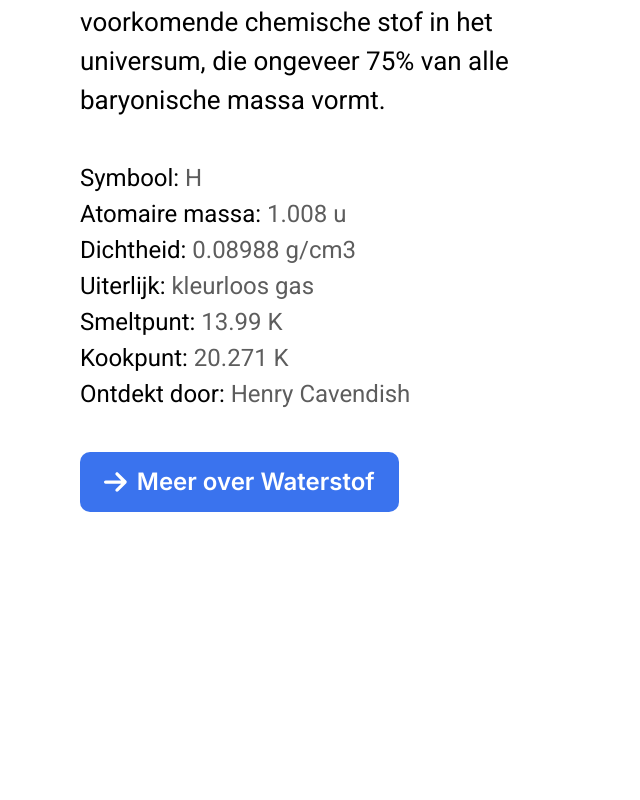
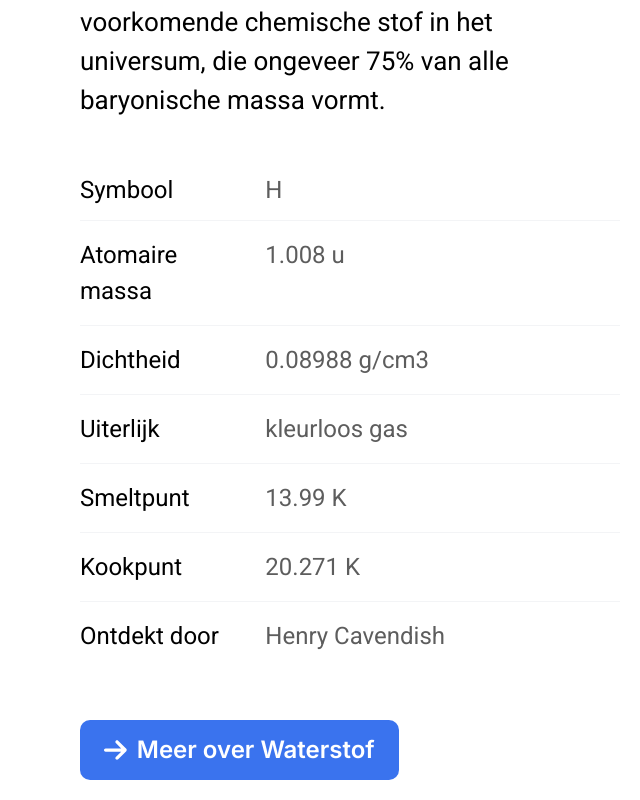
Before and after one commit to Orbital-App/Orbital, a React (Vite) app: page /element/1 in a window 1280 px wide. Shown: the part 607-1407 px from the top of the page, without its empty margins (0-640 px from the left). Before the commit the page ends 1179 px from the top, so only its background shows below. Built offline with nearby package versions, Linux system fonts and the light colour scheme.

Commit message:
Made working search page and 404 page, tweaked search bar in the header and revamped the information about the element in ElementDetailPage.

```diff
--- a/src/App.tsx
+++ b/src/App.tsx
@@ -6,6 +6,7 @@ import Header from "./components/Header";
 import SearchPage from "./pages/SearchPage";
 import SettingsPage from "./pages/SettingsPage";
 import FavoritesPage from "./pages/FavoritesPage";
+import PageNotFound from "./pages/404";
 
 // ROUTER
 function App() {
@@ -19,6 +20,7 @@ function App() {
           <Route path="/settings" element={<SettingsPage />} />
           <Route path="/favorites" element={<FavoritesPage />} />
           <Route path="/element/:symbol" element={<ElementDetail />} />
+          <Route path="*" element={<PageNotFound />} />
         </Routes>
       </Router>
     </>
--- a/src/components/Header.tsx
+++ b/src/components/Header.tsx
@@ -2,8 +2,11 @@ import { FontAwesomeIcon } from "@fortawesome/react-fontawesome";
 import { faGear, faMagnifyingGlass } from "@fortawesome/free-solid-svg-icons";
 import { faStar } from "@fortawesome/free-regular-svg-icons";
 import { Link } from "react-router-dom";
+import { useState } from "react";
 
 function Header() {
+  const [searchText, setSearchText] = useState("Zoek");
+
   return (
     <header className="header text-black px-[45px] h-[120px]">
       <div className="flex items-center pt-[32px]">
@@ -13,12 +16,12 @@ function Header() {
           </h1>
         </Link>
         <div className="font-header text-[#5D5D5D] text-2xl ml-[75px]">
-          <form action={"search"} method="get" className="flex items-center">
+          <form action={"/search"} method="get" className="flex items-center" onMouseOver={() => setSearchText("Naam, nummer of symbool")} onMouseLeave={() => setSearchText("Zoek")}>
             <FontAwesomeIcon
               icon={faMagnifyingGlass}
               className="header-icons mr-[10px]"
             />
-            <input type="text" placeholder="Zoek" name="i"></input>
+            <input className="" type="text" placeholder={searchText} name="q"></input>
           </form>
         </div>
         <div className="flex items-center ml-auto">
--- /dev/null
+++ b/src/pages/404.tsx
@@ -0,0 +1,28 @@
+import { faArrowRight } from "@fortawesome/free-solid-svg-icons/faArrowRight";
+import { FontAwesomeIcon } from "@fortawesome/react-fontawesome";
+
+export default function PageNotFound() {
+  return (
+    <>
+      <div className="flex flex-col justify-center items-center h-[70vh]">
+        <div className="relative text-center">
+          <h1 className="mt-2 text-[64px] font-bold text-balance text-gray-900">
+            Pagina niet gevonden
+          </h1>
+          <button
+            onClick={() => window.history.back()}
+            className="mt-[40px] inline-flex items-center bg-[#3A73EE] text-white rounded-[10px] h-[60px] cursor-pointer"
+          >
+            <FontAwesomeIcon
+              icon={faArrowRight}
+              className="text-[26px] ml-[24px] mr-[10px]"
+            />
+            <p className="text-[24px] font-header font-semibold mr-[24px]">
+              Ga terug
+            </p>
+          </button>
+        </div>
+      </div>
+    </>
+  );
+}
--- a/src/pages/ElementDetailPage.tsx
+++ b/src/pages/ElementDetailPage.tsx
@@ -39,7 +39,7 @@ export default function ElementDetail() {
   return (
     <>
       <BackButton />
-      <div className="grid grid-cols-2 gap-[40px] mx-[80px] my-[60px]">
+      <div className="grid grid-cols-2 gap-[40px] mx-[80px] mt-[60px] mb-[20px]">
         <div className="">
           <h1 className="text-[64px] font-black">{element.name}</h1>
           <div className="flex items-center gap-[10px] mt-[-6px]">
@@ -53,7 +53,7 @@ export default function ElementDetail() {
             {element.summary}
           </p>
 
-          <div className="my-[40px] text-[24px] font-display font-regular">
+          {/***<div className="my-[40px] text-[24px] font-display font-regular">
             <p>
               Symbool: <span className="text-[#5D5D5D]">{element.symbol}</span>
             </p>
@@ -80,9 +80,66 @@ export default function ElementDetail() {
               Ontdekt door:{" "}
               <span className="text-[#5D5D5D]">{element.discovered_by}</span>
             </p>
+          </div> ***/}
+
+          <div className="mt-[40px] mb-[50px] text-[24px] font-display font-regular max-w-[800px]">
+            <dl className="divide-y divide-gray-100">
+              <div className="px-4 py-3 sm:grid sm:grid-cols-3 sm:gap-4 sm:px-0">
+                <dt className=" font-medium  text-black">Symbool</dt>
+                <dd className="mt-1 text-[#5D5D5D] sm:col-span-2 sm:mt-0">
+                  {element.symbol  || "Onbekend"}
+                </dd>
+              </div>
+
+              <div className="px-4 py-4 sm:grid sm:grid-cols-3 sm:gap-4 sm:px-0">
+                <dt className="  font-medium  text-black">Atomaire massa</dt>
+                <dd className="mt-1 text-[#5D5D5D] sm:col-span-2 sm:mt-0">
+                  {element.atomic_mass  || "Onbekend"} u
+                </dd>
+              </div>
+
+              <div className="px-4 py-4 sm:grid sm:grid-cols-3 sm:gap-4 sm:px-0">
+                <dt className="  font-medium  text-black">Dichtheid</dt>
+                <dd className="mt-1 text-[#5D5D5D] sm:col-span-2 sm:mt-0">
+                  {element.density || "Onbekend"} g/cm3
+                </dd>
+              </div>
+
+              <div className="px-4 py-4 sm:grid sm:grid-cols-3 sm:gap-4 sm:px-0">
+                <dt className="  font-medium  text-black">Uiterlijk</dt>
+                <dd className="mt-1 text-[#5D5D5D] sm:col-span-2 sm:mt-0">
+                  {element.appearance || "Onbekend"}
+                </dd>
+              </div>
+
+              <div className="px-4 py-4 sm:grid sm:grid-cols-3 sm:gap-4 sm:px-0">
+                <dt className="  font-medium  text-black">Smeltpunt</dt>
+                <dd className="mt-1 text-[#5D5D5D] sm:col-span-2 sm:mt-0">
+                  {element.melt || "Onbekend"} K
+                </dd>
+              </div>
+
+              <div className="px-4 py-4 sm:grid sm:grid-cols-3 sm:gap-4 sm:px-0">
+                <dt className="  font-medium  text-black">Kookpunt</dt>
+                <dd className="mt-1 text-[#5D5D5D] sm:col-span-2 sm:mt-0">
+                  {element.boil || "Onbekend"} K
+                </dd>
+              </div>
+
+              <div className="px-4 py-4 sm:grid sm:grid-cols-3 sm:gap-4 sm:px-0">
+                <dt className="  font-medium  text-black">Ontdekt door</dt>
+                <dd className="mt-1 text-[#5D5D5D] sm:col-span-2 sm:mt-0">
+                  {element.discovered_by || "Onbekend"}
+                </dd>
+              </div>
+            </dl>
           </div>
 
-          <a href={`${element.source}`} target="_blank" rel="noopener noreferrer">
+          <a
+            href={`${element.source}`}
+            target="_blank"
+            rel="noopener noreferrer"
+          >
             <div className="inline-flex items-center cursor-pointer bg-[#3A73EE] text-white rounded-[10px] h-[60px]">
               <FontAwesomeIcon
                 icon={faArrowRight}
--- a/src/pages/HomePage.tsx
+++ b/src/pages/HomePage.tsx
@@ -4,7 +4,7 @@ import elementsData from "../data/PeriodicTable_nl.json";
 export default function HomePage() {
   return (
     <div
-      className="grid gap-[10px] mt-[47px] mx-[45px]"
+      className="grid gap-[10px] my-[47px] mx-[45px]"
       style={{
         gridTemplateColumns: "repeat(18, 110px)",
         gridAutoRows: "110px",
--- a/src/pages/SearchPage.tsx
+++ b/src/pages/SearchPage.tsx
@@ -1,5 +1,59 @@
-export default function SearchPage() {
+import { useLocation } from "react-router-dom";
+import elementsData from "../data/PeriodicTable_nl.json";
+import PeriodicTile from "../components/PeriodicTile";
+import BackButton from "../components/BackButton";
+
+function SearchPage() {
+  const query = useQuery().get("q");
+  function useQuery() {
+    const { search } = useLocation();
+    return new URLSearchParams(search);
+  }
+
+  if (!query) {
     return (
-        <p>Search</p>
-    )
+      <>
+        <BackButton />
+        <p className="mx-[80px] mt-[60px]">Voer een zoekopdracht in.</p>
+      </>
+    );
+  }
+
+  const element = elementsData.elements.filter((data) => {
+    if (!query) return false;
+    return (
+      data.name.toLowerCase().includes(query.toLowerCase()) ||
+      data.category.toLowerCase().includes(query.toLowerCase()) ||
+      data.number.toString().match(query.toLowerCase()) ||
+      data.symbol.toLowerCase().includes(query.toLowerCase())
+    );
+  });
+  if (!element) {
+    return (
+      <>
+        <BackButton />
+        <p className="mx-[80px] mt-[60px]">Geen element gevonden.</p>
+      </>
+    );
+  }
+
+  return (
+    <>
+    <BackButton />
+    <div
+      className="flex flex-wrap gap-[10px] mt-[47px] mx-[45px]"
+    >
+      {element.map((element) => (
+        <PeriodicTile
+          category={element.category}
+          name={element.name}
+          symbol={element.symbol}
+          atomicNumber={element.number}
+        />
+      ))}
+    </div>
+    </>
+  );
 }
+
+export default SearchPage;
```
